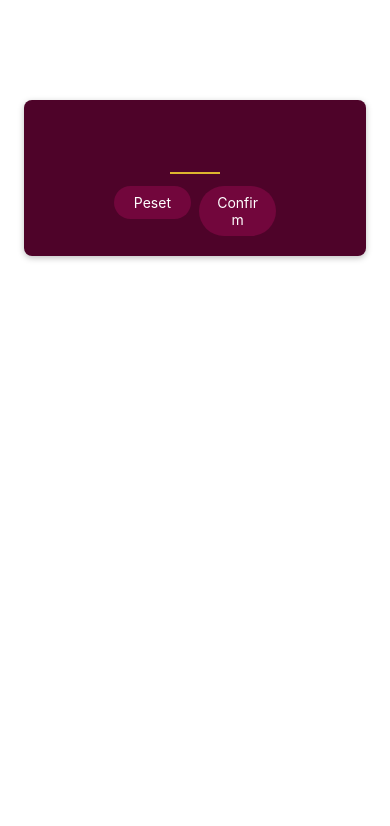
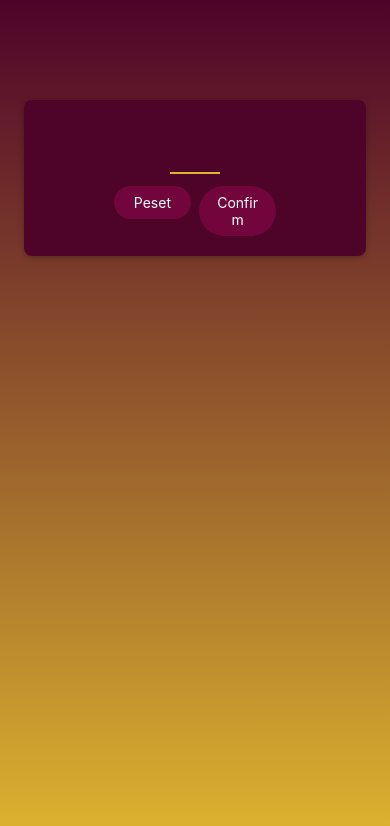
Before and after one commit to ArtVioletta/game-app, a React Native app: screen / in a window 390 px wide. Shown: the top 826 px of the page. Built offline with nearby package versions, Linux system fonts and the light colour scheme.

Commit message:
adding Linear gradient

```diff
--- a/App.js
+++ b/App.js
@@ -1,8 +1,18 @@
 import { StyleSheet, Text, View } from 'react-native';
 import StartGameScreen from './screens/StartGameScreen';
+import { LinearGradient } from 'expo-linear-gradient';
 
 export default function App() {
-  return <StartGameScreen />;
+  return (
+    <LinearGradient colors={['#4e0329', '#ddb52f']} style={styles.rootScreen}>
+      <StartGameScreen />
+    </LinearGradient>
+  );
 }
 
-const styles = StyleSheet.create({});
+const styles = StyleSheet.create({
+  rootScreen: {
+    flex: 1,
+    backgroundColor: '#ddb52f',
+  },
+});
--- a/package.json
+++ b/package.json
@@ -12,7 +12,8 @@
     "expo": "~51.0.28",
     "expo-status-bar": "~1.12.1",
     "react": "18.2.0",
-    "react-native": "0.74.5"
+    "react-native": "0.74.5",
+    "expo-linear-gradient": "~13.0.2"
   },
   "devDependencies": {
     "@babel/core": "^7.20.0",
```
Also changed, not shown: 1 other file (tests, documents, lock files or other folders).
